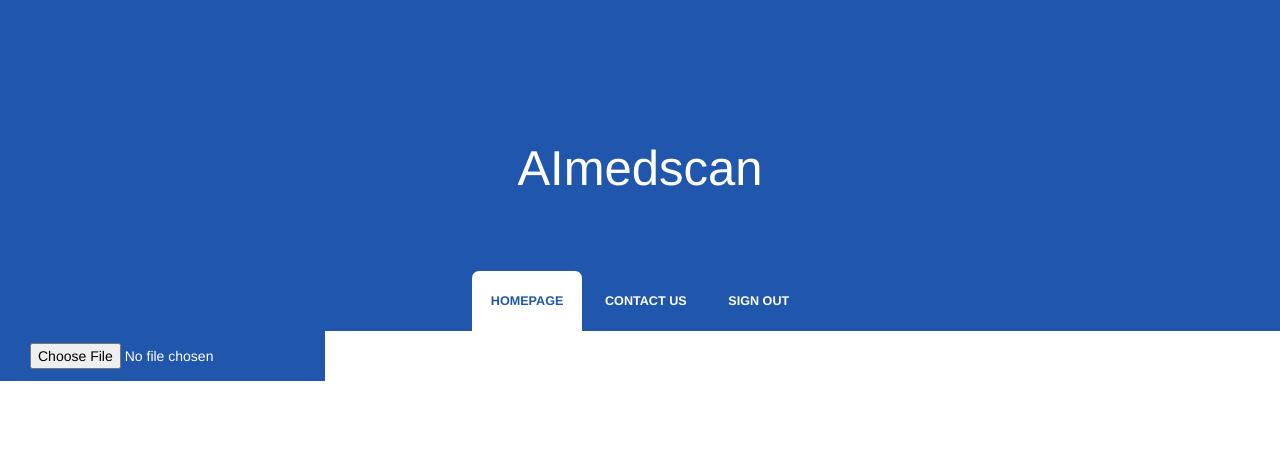
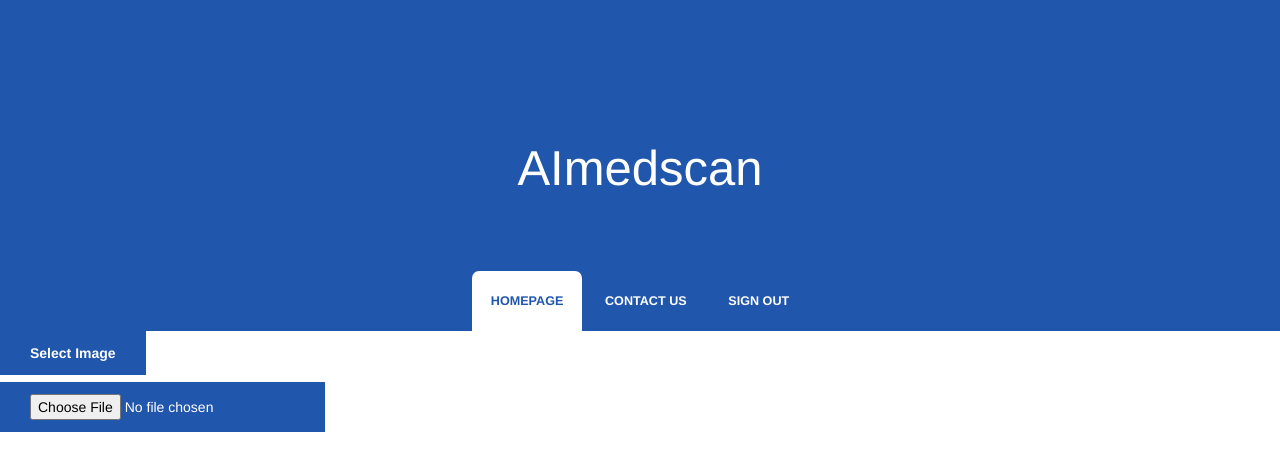
Before and after one commit to riyagupta2/AImedscan, a Flask app: page / in a window 1280 px wide. Shown: the top 471 px of the page. Run offline with Flask 2, Linux system fonts and the light colour scheme; the visitor is signed in with stand-in values (Sample User, id 1); parts of the project's set-up code (start-up, migrations or seed data) failed here and were passed over; some libraries are stand-ins or nearby versions.

Commit message:
changes for homa page file upload label

```diff
--- a/app/templates/index2.html
+++ b/app/templates/index2.html
@@ -6,9 +6,9 @@
 
 	<div>
 		<form id="upload-file" method="post" enctype="multipart/form-data">
-				<!-- <label for="imageUpload" class="upload-label">
+				<label for="imageUpload" class="upload-label">
 					Select Image
-				</label> -->
+				</label>
 				<input type="file" name="file" class="upload-label" id="imageUpload" accept=".png, .jpg, .jpeg">
 		</form>
 
```
